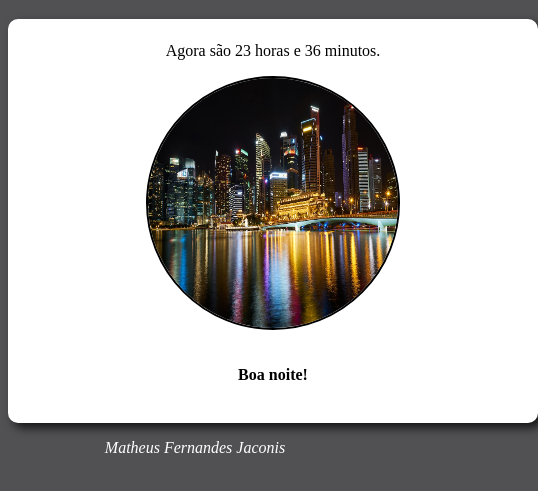
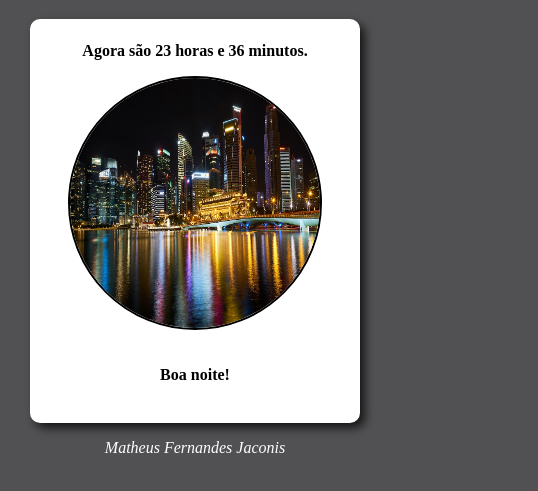
Before and after one commit to mfjaconis/projeto-hora-mensagem, a plain HTML site: page index.html in a window 390 px wide. Shown: the part 61-552 px from the top of the page, 538 px wide, since content can reach past the window. Drawn offline with Linux system fonts and the light colour scheme.

Commit message:
responsividade

```diff
--- a/index.html
+++ b/index.html
@@ -1,5 +1,6 @@
 <!DOCTYPE html>
 <html lang="pt-BR">
+
 <head>
     <meta charset="UTF-8">
     <meta http-equiv="X-UA-Compatible" content="IE=edge">
@@ -7,13 +8,14 @@
     <title>Projeto - Hora do Dia</title>
     <link rel="stylesheet" href="./style.css">
 </head>
+
 <body onload="carregar()">
     <header>
-       <h1>Hora do Dia</h1>
+        <h1>Hora do Dia</h1>
     </header>
     <section>
         <div id="msg">
-            <p></p>
+            <p class="msg-hora"></p>
         </div>
         <div class="fotos-hora" id="foto">
             <img id="imagem" src="" alt="">
@@ -28,4 +30,5 @@
 
     <script src="./script.js"></script>
 </body>
+
 </html>
--- a/style.css
+++ b/style.css
@@ -25,6 +25,10 @@ footer {
     font-style: italic ;
 }
 
+#msg {
+    font-weight: bold;
+}
+
 img {
     width: 250px;
     height: 250px;
@@ -36,3 +40,9 @@ div{
     text-align: center;
     padding: 8px;
 }
+
+@media screen and (max-width: 735px){
+    section{
+        max-width: 80%;
+    }
+}
```
